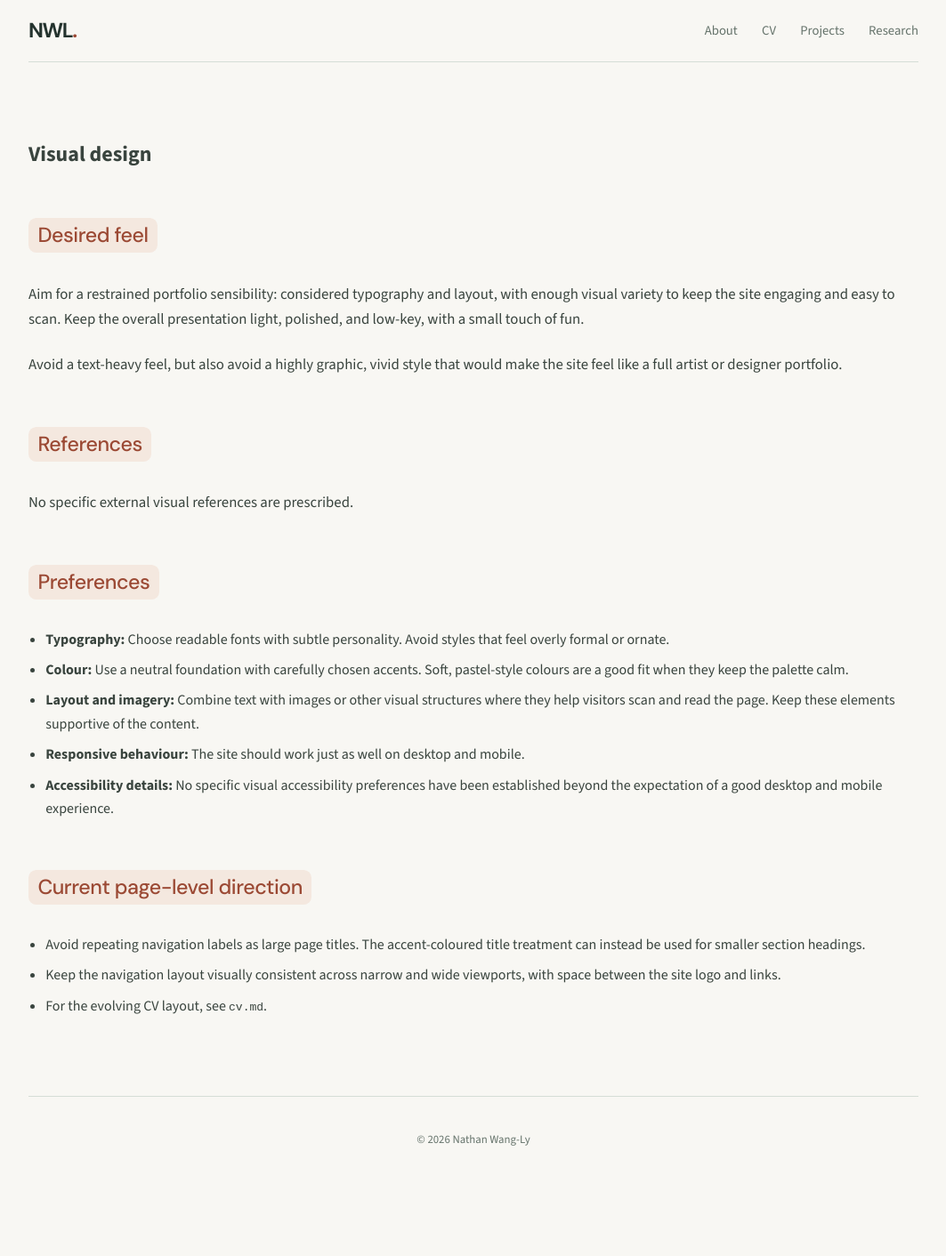
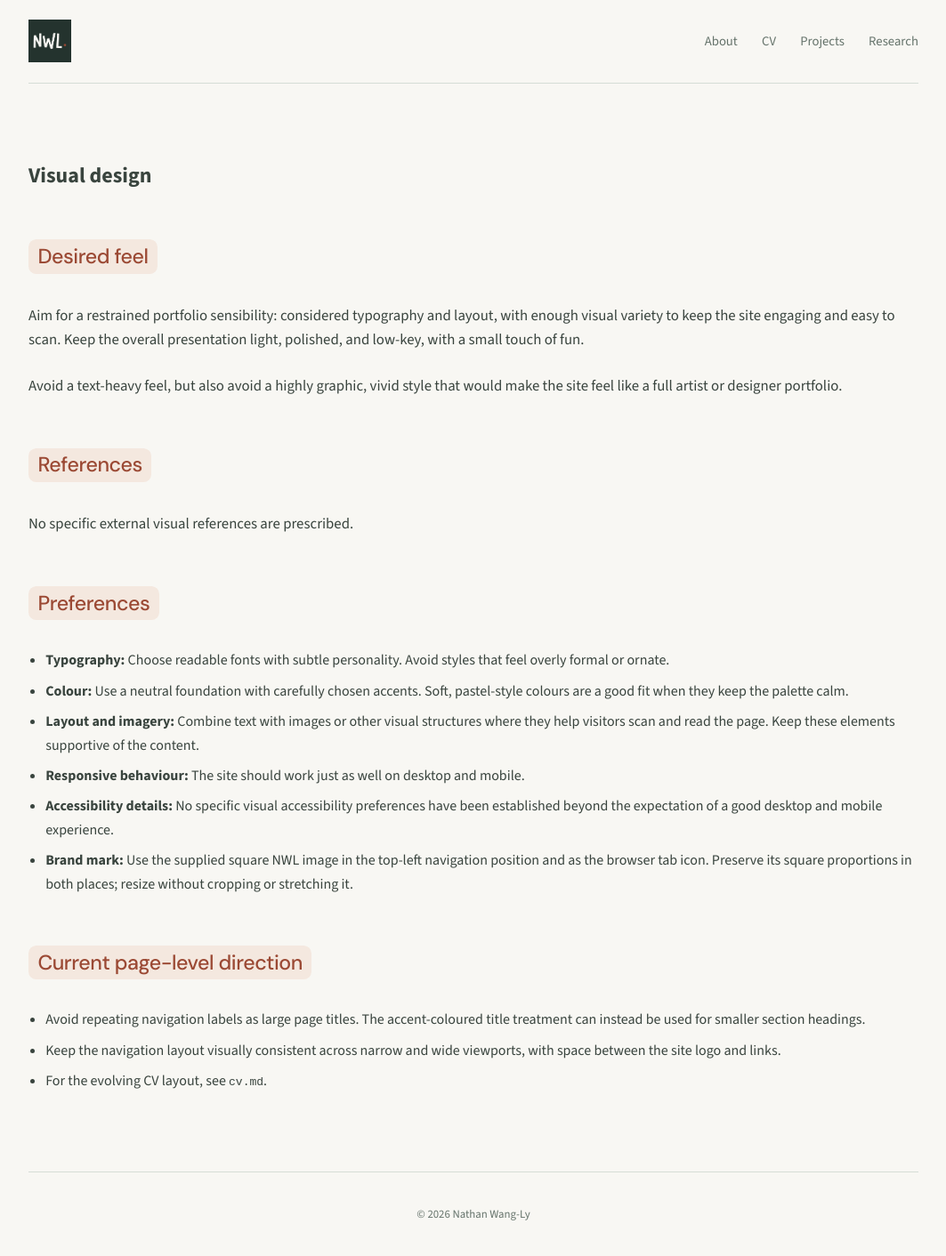
Before and after one commit to nathanwangly/nathanwangly.github.io, a Jekyll site: the page built from docs/website/visual-design.md, in a window 1280 px wide. Shown: the whole page at 89% size, without its empty margins (108-1171 px from the left). Built offline with Jekyll 4.4.1, drawn with Linux system fonts in a browser that asks for light colours; our own code applies the rules of GitHub Pages for plain Markdown files; before the commit the page ends 1328 px from its top, so only the background shows below that.

Commit message:
update logo/icon

```diff
--- a/_layouts/default.html
+++ b/_layouts/default.html
@@ -14,7 +14,7 @@
   <meta property="og:image" content="{{ '/assets/images/profile_photo.jpg' | absolute_url }}">
   <meta name="twitter:card" content="summary">
   <meta name="theme-color" content="#f8f7f3">
-  <link rel="icon" href="{{ '/assets/images/favicon.svg' | relative_url }}" type="image/svg+xml">
+  <link rel="icon" href="{{ '/assets/images/NWL-logo.png' | relative_url }}" type="image/png">
   <link rel="preconnect" href="https://fonts.googleapis.com">
   <link rel="preconnect" href="https://fonts.gstatic.com" crossorigin>
   <link href="https://fonts.googleapis.com/css2?family=DM+Sans:wght@400;500;600;700&family=Source+Sans+3:wght@400;500;600;700&display=swap" rel="stylesheet">
@@ -24,7 +24,7 @@
 <body>
 
   <header class="site-header container">
-    <a class="site-brand" href="{{ '/' | relative_url }}" aria-label="Nathan Wang-Ly, home" {% if page.url == '/' %}aria-current="page"{% endif %}>NWL<span class="brand-dot">.</span></a>
+    <a class="site-brand" href="{{ '/' | relative_url }}" aria-label="Nathan Wang-Ly, home" {% if page.url == '/' %}aria-current="page"{% endif %}><img src="{{ '/assets/images/NWL-logo.png' | relative_url }}" alt="" width="48" height="48"></a>
     {% include nav.html %}
   </header>
 
--- a/assets/css/main.css
+++ b/assets/css/main.css
@@ -67,17 +67,17 @@ a:hover {
 
 .site-brand {
   flex: none;
-  color: var(--color-ink);
-  font-family: var(--font-display);
-  font-size: 1.45rem;
-  font-weight: 700;
-  line-height: 1;
-  letter-spacing: -0.06em;
+  display: block;
+  width: 3rem;
+  height: 3rem;
   text-decoration: none;
 }
 
-.brand-dot {
-  color: var(--color-accent);
+.site-brand img {
+  display: block;
+  width: 100%;
+  height: 100%;
+  object-fit: contain;
 }
 
 .site-nav {
@@ -357,6 +357,8 @@ figure.highlight::before {
 
   .site-brand {
     display: block;
+    width: 2.5rem;
+    height: 2.5rem;
   }
 
   .site-nav {
--- a/docs/website/visual-design.md
+++ b/docs/website/visual-design.md
@@ -17,6 +17,7 @@ No specific external visual references are prescribed.
 - **Layout and imagery:** Combine text with images or other visual structures where they help visitors scan and read the page. Keep these elements supportive of the content.
 - **Responsive behaviour:** The site should work just as well on desktop and mobile.
 - **Accessibility details:** No specific visual accessibility preferences have been established beyond the expectation of a good desktop and mobile experience.
+- **Brand mark:** Use the supplied square NWL image in the top-left navigation position and as the browser tab icon. Preserve its square proportions in both places; resize without cropping or stretching it.
 
 ## Current page-level direction
 
```
Also changed, not shown: assets/images/NWL-logo.png (added), assets/images/favicon.svg (added).
